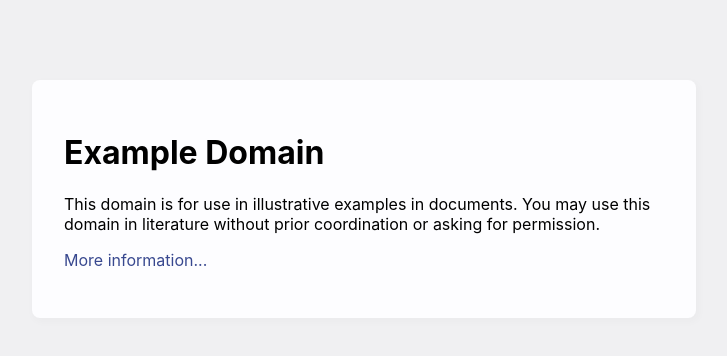
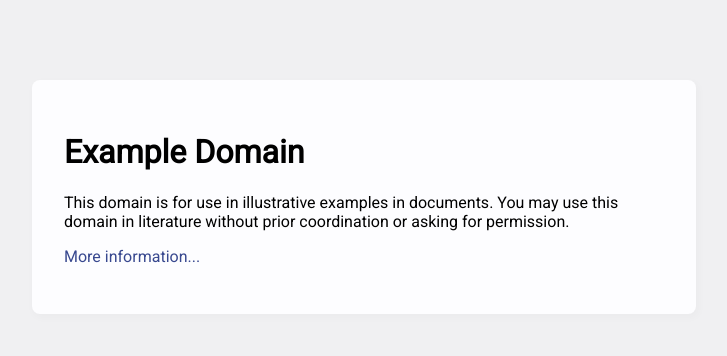
Before and after one commit to bungferry/get-in-touch, a plain HTML site: page index.html in a window 1280 px wide. Shown: the whole page, without its empty margins (276-1003 px from the left). Drawn offline with Linux system fonts and the light colour scheme.

Commit message:
Update index.html

```diff
--- a/index.html
+++ b/index.html
@@ -6,6 +6,10 @@
     <meta charset="utf-8" />
     <meta http-equiv="Content-type" content="text/html; charset=utf-8" />
     <meta name="viewport" content="width=device-width, initial-scale=1" />
+    <!-- stylesheets -->
+    <link rel="stylesheet" href="https://cdnjs.cloudflare.com/ajax/libs/font-awesome/4.7.0/css/font-awesome.min.css">
+    <link rel="stylesheet" href="style.css" type="text/css">
+
     <style type="text/css">
     body {
         background-color: #f0f0f2;
```
